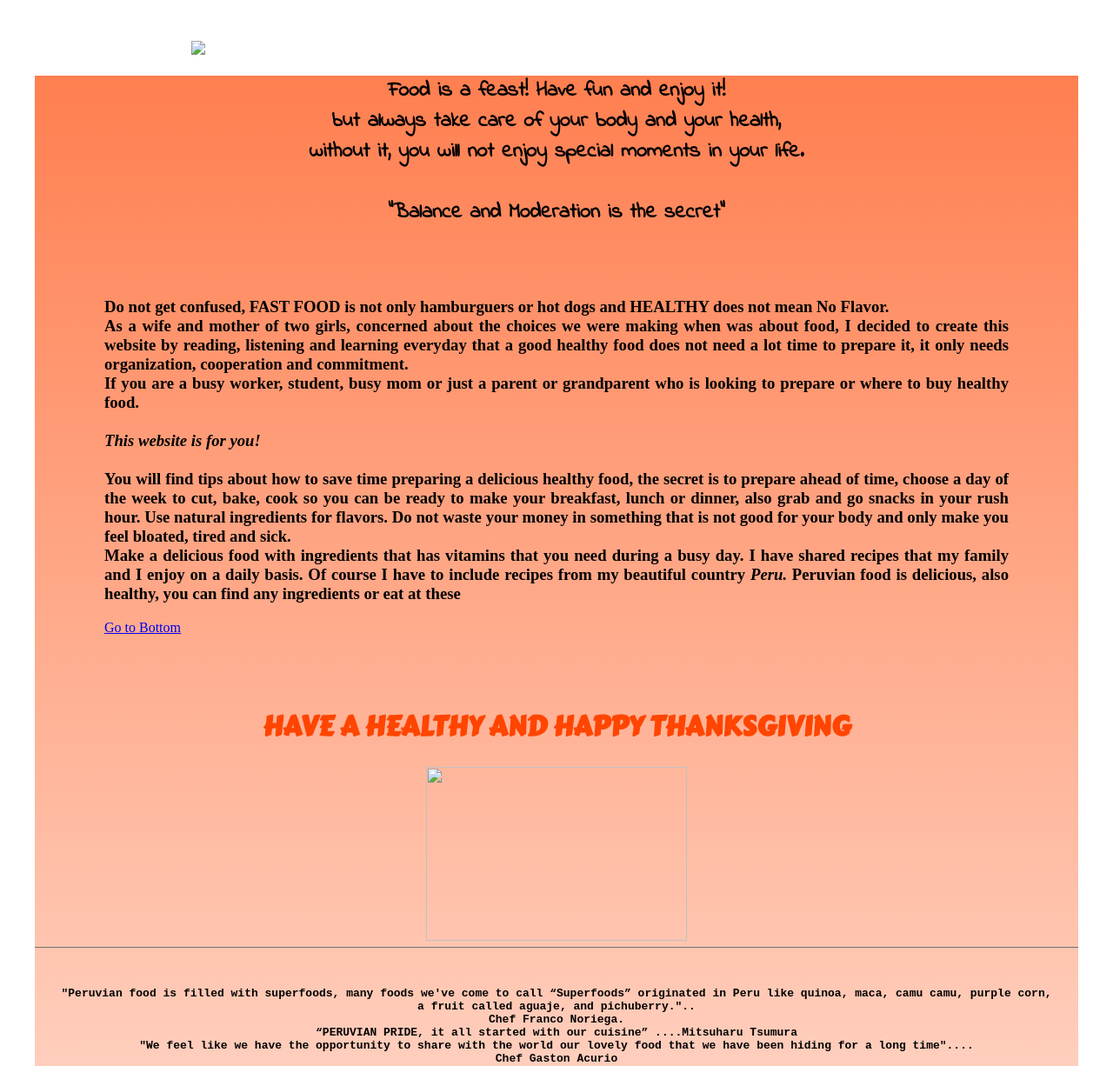
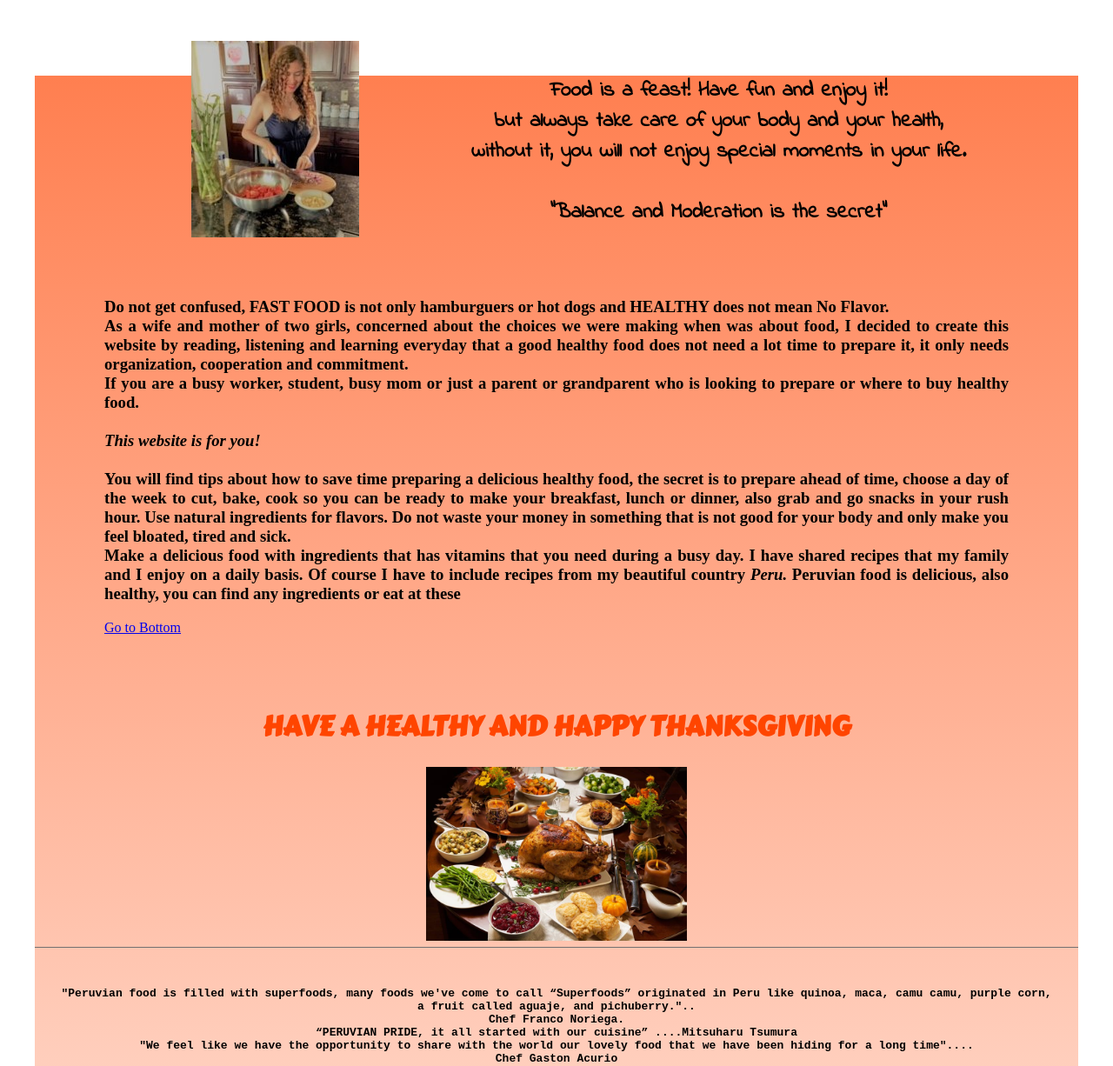
Before and after one commit to healthyfastfood/healthyfastfood.github.io, a plain HTML site: page about.html in a window 1280 px wide. Shown: the part 614-1840 px from the top of the page at 87% size. Drawn offline with Linux system fonts and the light colour scheme.

Commit message:
Update about.html

```diff
--- a/about.html
+++ b/about.html
@@ -26,7 +26,7 @@
 
 
         <div class="me">
-        <img src="ppimg/image2.JPG">
+        <img src="image2.JPG">
         </div>
         <div class="color">
         <div class="inspire">
@@ -45,7 +45,7 @@
 
 
             <div class="thanks"><h1>HAVE A HEALTHY AND HAPPY THANKSGIVING</h1>
-           <img src="ppimg/Turkey-Thanksgiving.jpg"> </div>
+           <img src="Turkey-Thanksgiving.jpg"> </div>
 
             <div class="line-separator"></div>
            <div class="chefs"> <h4><br />"Peruvian food is filled with superfoods, many foods we've come to call “Superfoods” originated in Peru like quinoa, maca, camu camu, purple corn, a fruit called aguaje, and pichuberry."..<br />Chef Franco Noriega.<br />“PERUVIAN PRIDE, it all started with our cuisine” ....Mitsuharu Tsumura <br />"We feel like we have the opportunity to share with the world our lovely food that we have been hiding for a long time"....<br />Chef Gaston Acurio</h4></div>
```
